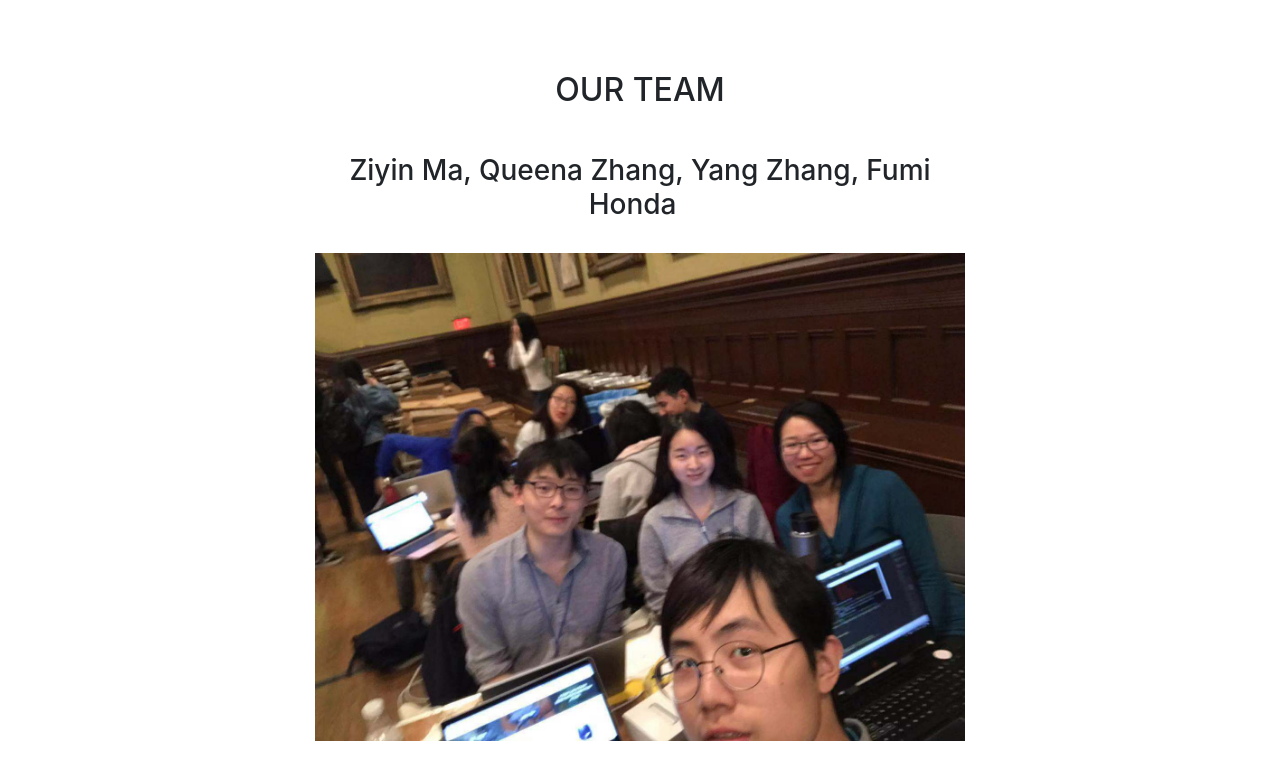
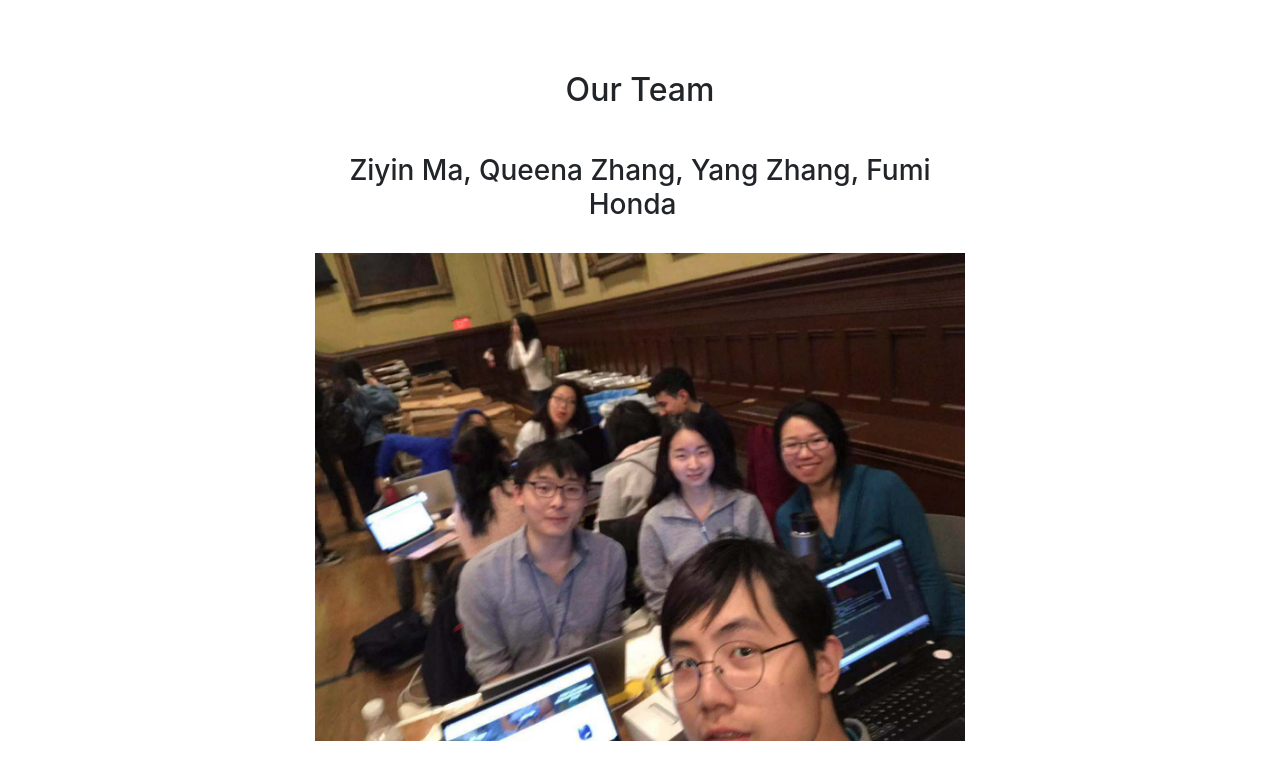
Before and after one commit to blownhither/null-public, a plain HTML site: page index.html in a window 1280 px wide. Shown: the part 1496-2257 px from the top of the page. Drawn offline with nearby package versions, Linux system fonts and the light colour scheme; a script that the page names is missing.

Commit message:
timy update for team

```diff
--- a/index.html
+++ b/index.html
@@ -117,7 +117,7 @@
         <div class="row" style="width: 650px; margin: 0 auto;">
             <div class="heading-title text-center">
                 <h2>&nbsp;</h2>
-                <h2 class="text-uppercase">Our Team </h2>
+                <h2 class="text">Our Team </h2>
                 <h4>&nbsp;</h4>
                 <h3 class="p-top-30 half-txt">
                     Ziyin Ma, Queena Zhang, Yang Zhang, Fumi Honda
```
